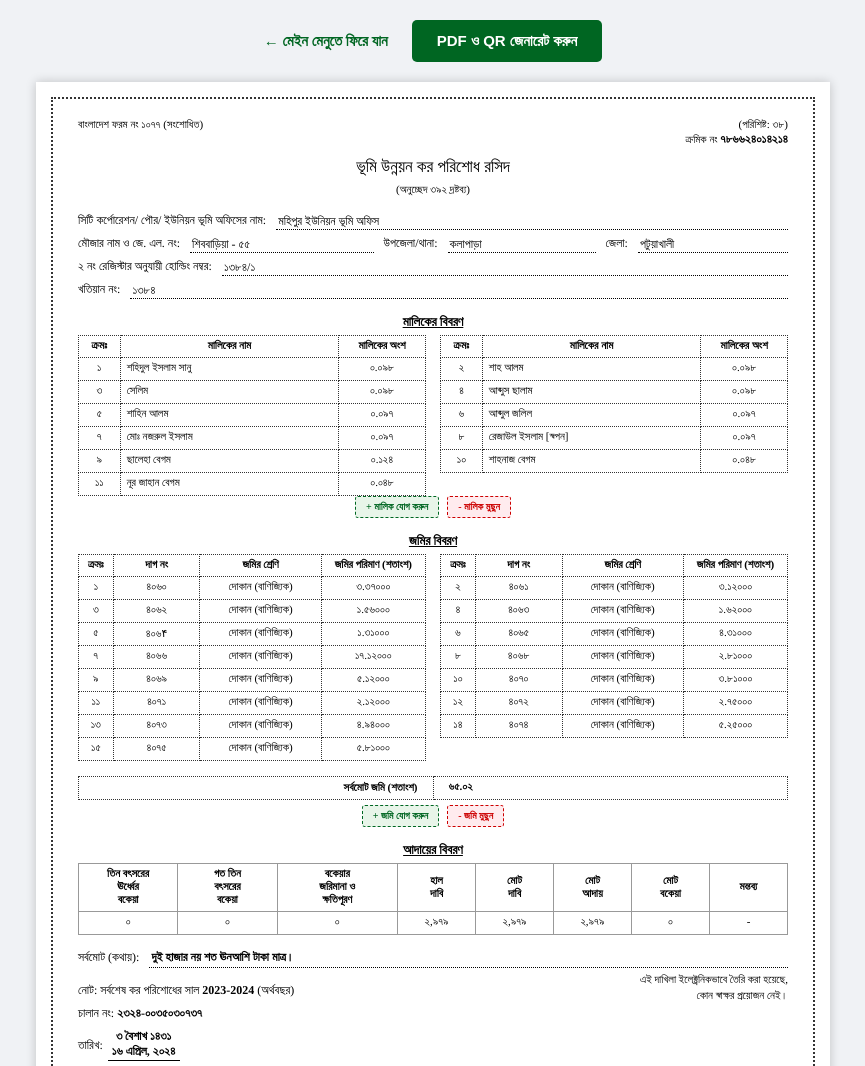
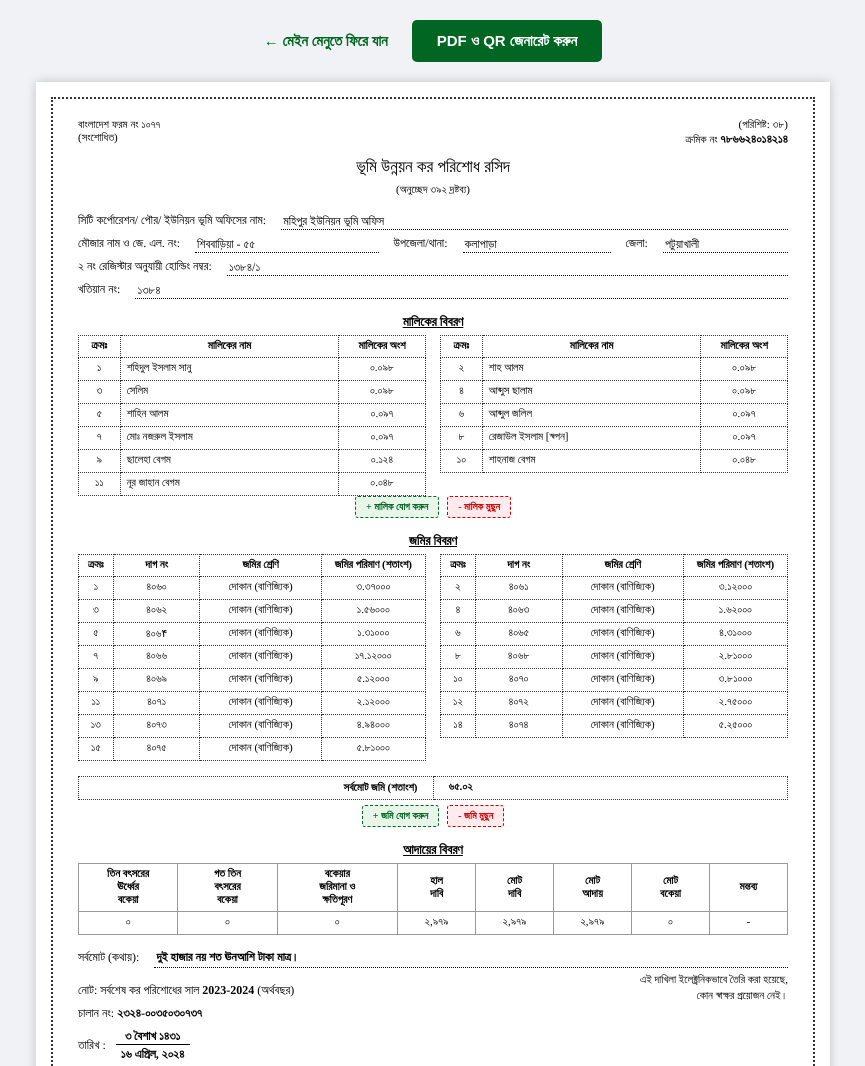
Before and after one commit to abir19410-ctrl/ldtax-app, a website: page public/file-maker.html in a window 1280 px wide. Shown: the top 1066 px of the page, without its empty margins (207-1072 px from the left). Drawn offline with nearby package versions, Linux system fonts and the light colour scheme; a web font is replaced by a local one.

Commit message:
Update file-maker.html

```diff
--- a/public/file-maker.html
+++ b/public/file-maker.html
@@ -9,7 +9,6 @@
     <script src="https://cdnjs.cloudflare.com/ajax/libs/jspdf/2.5.1/jspdf.umd.min.js"></script>
 
     <style>
-        /* ফন্ট সাইজ ১ পয়েন্ট কমানো হয়েছে (12px এবং 11px) */
         body { font-family: 'Tiro Bangla', serif; background-color: #f0f2f5; margin: 0; padding: 20px; text-rendering: geometricPrecision; }
         .no-print { text-align: center; margin-bottom: 20px; }
         .no-print a { text-decoration: none; color: #006622; font-weight: bold; font-size: 15px; margin-right: 20px;}
@@ -41,7 +40,7 @@
 
         .content-wrapper { flex-grow: 1; }
 
-        .dotted-field { border: none; border-bottom: 1px dotted #000; outline: none; padding: 0 4px; margin-left: 2px; display: inline-block; font-family: inherit; font-size: 12px; white-space: nowrap;}
+        .dotted-field { border: none; border-bottom: 1.5px dotted #000; outline: none; padding: 0 4px; display: inline-block; font-family: inherit; font-size: 12px; white-space: nowrap;}
         .plain-editable { outline: none; display: inline-block; min-width: 30px; font-family: inherit; font-size: 12px; }
         .table-edit { outline: none; border: none; display: block; width: 100%; min-height: 14px; font-family: inherit; background: transparent; font-size: 11px;}
 
@@ -50,13 +49,11 @@
         .header-top { display: flex; justify-content: space-between; font-size: 11px; line-height: 1.2; margin-bottom: 5px;}
         .header-title { text-align: center; font-weight: normal; font-size: 17px; margin: 10px 0 15px 0; line-height: 1.2; }
 
-        /* ওভারল্যাপিং ঠিক করতে flexbox আপডেট করা হয়েছে */
         .basic-info { font-size: 12px; margin-bottom: 15px; }
         .info-row { display: flex; align-items: flex-end; margin-bottom: 6px; width: 100%; }
         .flex-grow { flex-grow: 1; }
-        .label-text { white-space: nowrap; margin-right: 5px; padding-bottom: 2px; }
-        .margin-left { margin-left: 10px; }
-        .text-left { text-align: left; padding-left: 2px; overflow: hidden; text-overflow: ellipsis; } /* লেখার জায়গা নির্দিষ্ট করা হয়েছে */
+        .label-text { white-space: nowrap; margin-right: 10px; padding-bottom: 2px; }
+        .text-left { text-align: left; padding-left: 2px; }
 
         .section-title { text-align: center; font-weight: bold; font-size: 13px; margin: 15px 0 5px 0; text-decoration: underline; }
 
@@ -67,9 +64,8 @@
 
         .table-spacer { height: 15px; width: 100%; display: block; clear: both; }
 
-        /* আদায়ের বিবরণ টেবিলের বর্ডার হালকা করা হয়েছে */
         .solid-table { width: 100%; border-collapse: collapse; text-align: center; font-size: 11px; margin-bottom: 15px; table-layout: fixed; }
-        .solid-table th, .solid-table td { border: 1px solid #999; padding: 4px; background-color: white; } /* বর্ডার কালার #999 করা হয়েছে */
+        .solid-table th, .solid-table td { border: 1px solid #999; padding: 4px; background-color: white; }
         .solid-table th { font-weight: bold; padding: 4px 2px;}
 
         .btn-group { text-align: center; margin-bottom: 10px; display: flex; justify-content: center; gap: 8px; }
@@ -115,10 +111,8 @@
         <div class="dotted-wrapper">
             <div class="content-wrapper">
                 <div class="header-top">
-                    <!-- ১. ফরম নম্বর এক লাইনে আনা হয়েছে -->
-                    <div style="white-space: nowrap;">বাংলাদেশ ফরম নং ১০৭৭ (সংশোধিত)</div>
-                    <!-- ২. ক্রমিক নং এক লাইনে আনা হয়েছে -->
-                    <div style="text-align: right; white-space: nowrap;">(পরিশিষ্ট: ৩৮)<br>ক্রমিক নং <span contenteditable="true" spellcheck="false" class="plain-editable" style="font-weight:bold;">৭৮৬৬২৪০১৪২১৪</span></div>
+                    <div>বাংলাদেশ ফরম নং ১০৭৭<br>(সংশোধিত)</div>
+                    <div style="text-align: right;">(পরিশিষ্ট: ৩৮)<br>ক্রমিক নং <span contenteditable="true" spellcheck="false" class="plain-editable" style="font-weight:bold;">৭৮৬৬২৪০১৪২১৪</span></div>
                 </div>
 
                 <div class="header-title">
@@ -127,27 +121,26 @@
                 </div>
 
                 <div class="basic-info">
-                    <!-- ৩. ওভারল্যাপিং ঠিক করা হয়েছে -->
-                    <div class="info-row" style="display: flex;">
-                        <span class="label-text">সিটি কর্পোরেশন/ পৌর/ ইউনিয়ন ভূমি অফিসের নাম:&nbsp;</span>
-                        <span contenteditable="true" spellcheck="false" class="dotted-field text-left" style="flex: 1;">মহিপুর ইউনিয়ন ভূমি অফিস</span>
+                    <!-- ওভারল্যাপিং ঠিক করা হলো, ডিস্টেন্স বা মার্জিন দিয়ে -->
+                    <div class="info-row">
+                        <span class="label-text">সিটি কর্পোরেশন/ পৌর/ ইউনিয়ন ভূমি অফিসের নাম:</span>
+                        <span contenteditable="true" spellcheck="false" class="dotted-field text-left" style="flex-grow: 1; margin-left: 5px;">মহিপুর ইউনিয়ন ভূমি অফিস</span>
                     </div>
                     <div class="info-row">
-                        <span class="label-text">মৌজার নাম ও জে. এল. নং:&nbsp;</span>
-                        <span contenteditable="true" spellcheck="false" class="dotted-field text-left" style="width: 25%;">শিববাড়িয়া - ৫৫</span>
-                        <span class="label-text margin-left">উপজেলা/থানা:&nbsp;</span>
-                        <span contenteditable="true" spellcheck="false" class="dotted-field text-left" style="width: 20%;">কলাপাড়া</span>
-                        <span class="label-text margin-left">জেলা:&nbsp;</span>
-                        <span contenteditable="true" spellcheck="false" class="dotted-field flex-grow text-left">পটুয়াখালী</span>
-                    </div>
-                    <!-- ৩. হোল্ডিং নম্বর ওভারল্যাপিং ঠিক করা হয়েছে -->
-                    <div class="info-row" style="display: flex;">
-                        <span class="label-text">২ নং রেজিস্টার অনুযায়ী হোল্ডিং নম্বর:&nbsp;</span>
-                        <span contenteditable="true" spellcheck="false" class="dotted-field text-left" style="flex: 1;">১৩৮৪/১</span>
+                        <span class="label-text">মৌজার নাম ও জে. এল. নং:</span>
+                        <span contenteditable="true" spellcheck="false" class="dotted-field text-left" style="width: 25%; margin-left: 5px;">শিববাড়িয়া - ৫৫</span>
+                        <span class="label-text" style="margin-left: 15px;">উপজেলা/থানা:</span>
+                        <span contenteditable="true" spellcheck="false" class="dotted-field text-left" style="width: 20%; margin-left: 5px;">কলাপাড়া</span>
+                        <span class="label-text" style="margin-left: 15px;">জেলা:</span>
+                        <span contenteditable="true" spellcheck="false" class="dotted-field text-left" style="flex-grow: 1; margin-left: 5px;">পটুয়াখালী</span>
                     </div>
                     <div class="info-row">
-                        <span class="label-text">খতিয়ান নং:&nbsp;</span>
-                        <span contenteditable="true" spellcheck="false" class="dotted-field flex-grow text-left">১৩৮৪</span>
+                        <span class="label-text">২ নং রেজিস্টার অনুযায়ী হোল্ডিং নম্বর:</span>
+                        <span contenteditable="true" spellcheck="false" class="dotted-field text-left" style="flex-grow: 1; margin-left: 5px;">১৩৮৪/১</span>
+                    </div>
+                    <div class="info-row">
+                        <span class="label-text">খতিয়ান নং:</span>
+                        <span contenteditable="true" spellcheck="false" class="dotted-field text-left" style="flex-grow: 1; margin-left: 5px;">১৩৮৪</span>
                     </div>
                 </div>
 
@@ -199,7 +192,6 @@
                 </div>
 
                 <div class="section-title">আদায়ের বিবরণ</div>
-                <!-- ৪. আদায়ের বিবরণ টেবিলের কলাম সাইজ আপডেট করা হয়েছে (প্রথম ৩টি বড়, পরেরগুলো ছোট) -->
                 <table class="solid-table">
                     <colgroup>
                         <col style="width: 14%;">
@@ -246,15 +238,17 @@
                     <div class="footer-left" style="width: 60%; text-align: left;">
                         <div class="footer-note">নোট: সর্বশেষ কর পরিশোধের সাল <span contenteditable="true" spellcheck="false" class="plain-editable footer-text">2023-2024</span> (অর্থবছর)</div>
                         <div class="footer-note">চালান নং: <span contenteditable="true" spellcheck="false" class="plain-editable footer-text">২৩২৪-০০৩৫০৩০৭৩৭</span></div>
+
+                        <!-- নতুন তারিখ লেআউট (দাগ শুধু লেখার মাঝে) -->
                         <div style="display: flex; align-items: center; gap: 5px; margin-top: 8px;">
-                            <span class="footer-text" style="font-weight: normal;">তারিখ:</span>
-                            <!-- ৫. তারিখের দাগ ছোট করা হয়েছে (শুধু লেখার নিচে) -->
-                            <div style="display: inline-flex; flex-direction: column; text-align: center; border-bottom: 1px solid #000; padding-bottom: 2px;">
-                                <span contenteditable="true" spellcheck="false" class="plain-editable footer-text" style="padding: 0 4px; line-height: 1.2;">৩ বৈশাখ ১৪৩১</span>
-                                <span contenteditable="true" spellcheck="false" class="plain-editable footer-text" style="padding: 0 4px; line-height: 1.2;">১৬ এপ্রিল, ২০২৪</span>
+                            <span class="footer-text" style="font-weight: normal;">তারিখ :</span>
+                            <div style="display: inline-flex; flex-direction: column; text-align: center; margin-left: 5px;">
+                                <span contenteditable="true" spellcheck="false" class="plain-editable footer-text" style="padding: 0 5px; line-height: 1.2; border-bottom: 1px solid #000; margin-bottom: 2px;">৩ বৈশাখ ১৪৩১</span>
+                                <span contenteditable="true" spellcheck="false" class="plain-editable footer-text" style="padding: 0 5px; line-height: 1.2;">১৬ এপ্রিল, ২০২৪</span>
                             </div>
                         </div>
                     </div>
+
                     <div class="footer-center" style="position: absolute; left: 50%; transform: translateX(-50%); bottom: 0;">
                         <div id="qr-container" class="qr-box"></div>
                     </div>
```
